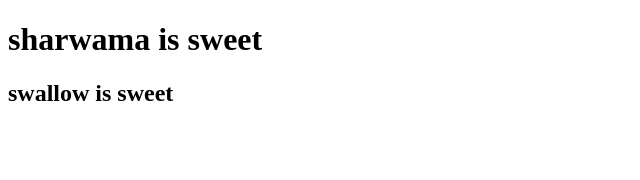
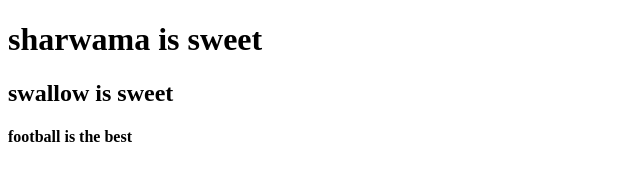
Before and after one commit to justaustinm/boss-project, a plain HTML site: page index.html in a window 1280 px wide. Shown: the whole page, without its empty margins (0-640 px from the left). Drawn offline with Linux system fonts and the light colour scheme.

Commit message:
check changes

```diff
--- a/index.html
+++ b/index.html
@@ -9,6 +9,7 @@
     <h1>sharwama is sweet
         <br>
         <h2>swallow is sweet</h2>
+     <h4>football is the best</h4>
     </h1>
  </body>
  </html>
```
